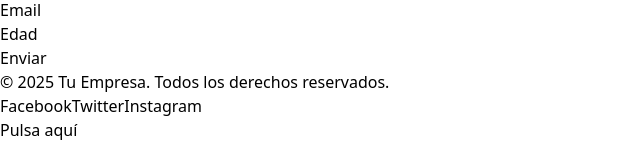
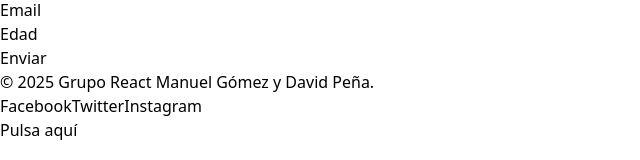
Before and after one commit to frodtor1209/GrupoReact2daw, a React (Vite) app: page /formularioDavid in a window 1280 px wide. Shown: the part 194-354 px from the top of the page, without its empty margins (0-640 px from the left). Built offline with nearby package versions, Linux system fonts and the light colour scheme.

Commit message:
Arreglo footer

```diff
--- a/src/components/Footer.jsx
+++ b/src/components/Footer.jsx
@@ -11,7 +11,7 @@ const Footer = () => {
     <footer className="bg-gray-800 text-white py-6">
       <div className="container mx-auto text-center">
         <p className="text-sm">
-          &copy; {new Date().getFullYear()} Tu Empresa. Todos los derechos reservados.
+          &copy; {new Date().getFullYear()} Grupo React Manuel Gómez y David Peña.
         </p>
         <div className="flex justify-center mt-4 space-x-4">
           <a href="https://facebook.com" target="_blank" rel="noopener noreferrer" className="hover:text-blue-500">Facebook</a>
```
